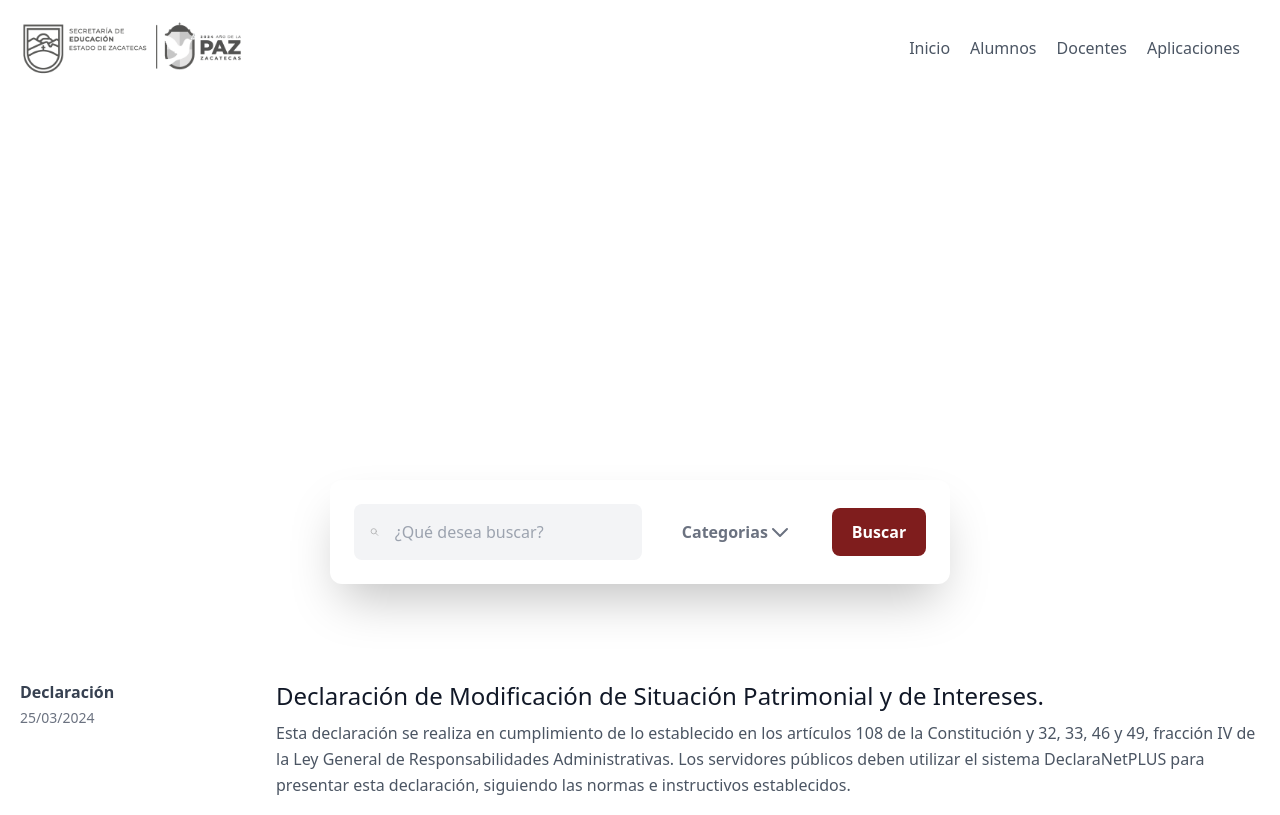
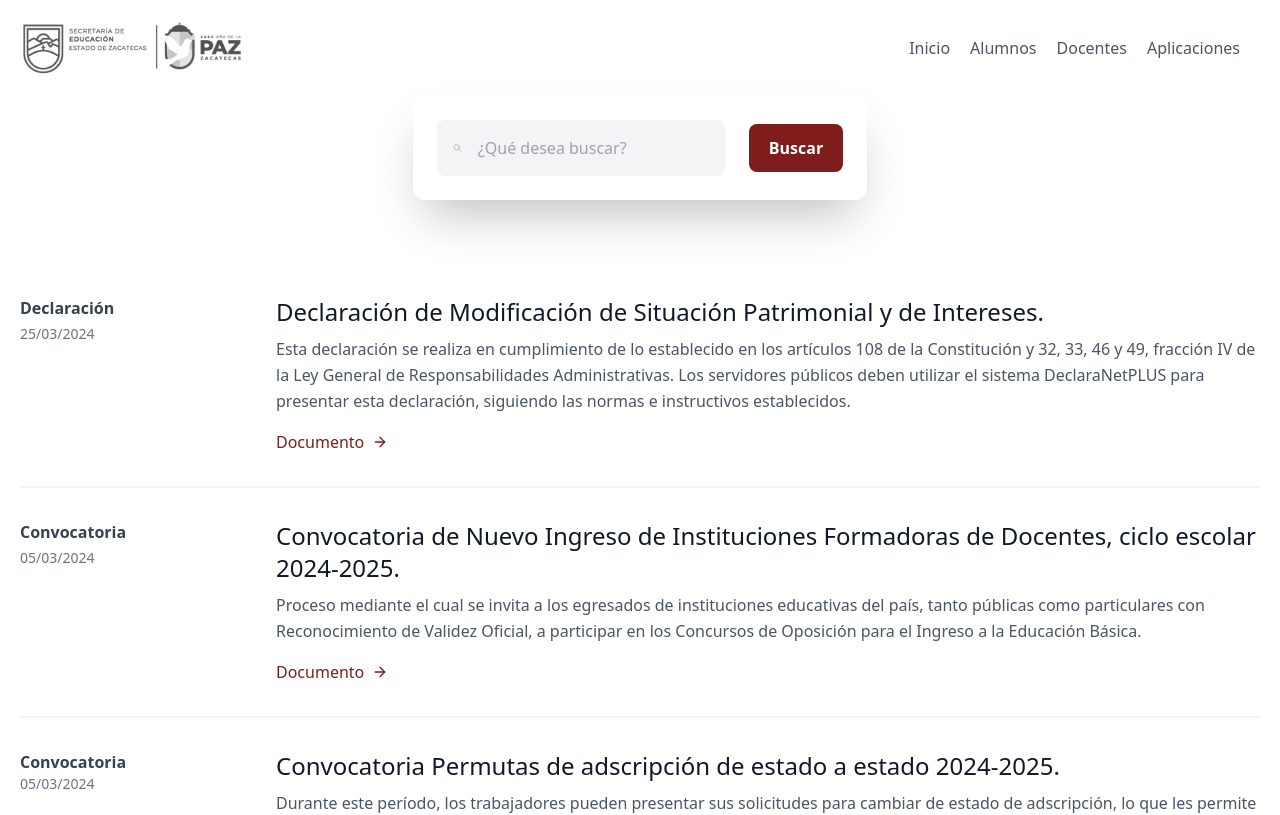
Before and after one commit to marmolejox/seduzac, an Angular app: page / in a window 1280 px wide. Shown: the top 815 px of the page. Built offline with nearby package versions, Linux system fonts and the light colour scheme.

Commit message:
bug a cursor pointer

```diff
--- a/src/app/footer/footer.component.html
+++ b/src/app/footer/footer.component.html
@@ -11,7 +11,7 @@
                 <h2 class="title-font font-medium text-gray-900 tracking-widest text-sm mb-3">
                     Transparencia
                 </h2>
-                <nav class="list-none mb-10">
+                <nav class="list-none mb-10 hover:cursor-pointer">
                     <li>
                         <a class="text-gray-600 hover:text-gray-800">Avisos de privacidad</a>
                     </li>
@@ -24,7 +24,7 @@
                 <h2 class="title-font font-medium text-gray-900 tracking-widest text-sm mb-3">
                     Admisiones
                 </h2>
-                <nav class="list-none mb-10">
+                <nav class="list-none mb-10 hover:cursor-pointer">
                     <li>
                         <a class="text-gray-600 hover:text-gray-800">Preinscripciones</a>
                     </li>
@@ -40,7 +40,7 @@
                 <h2 class="title-font font-medium text-gray-900 tracking-widest text-sm mb-3">
                     Alumnos
                 </h2>
-                <nav class="list-none mb-10">
+                <nav class="list-none mb-10 hover:cursor-pointer">
                     <li>
                         <a class="text-gray-600 hover:text-gray-800">Calificaciones y certificados</a>
                     </li>
@@ -62,7 +62,7 @@
                 <h2 class="title-font font-medium text-gray-900 tracking-widest text-sm mb-3">
                     Administrativo
                 </h2>
-                <nav class="list-none mb-10">
+                <nav class="list-none mb-10 hover:cursor-pointer">
                     <li>
                         <a class="text-gray-600 hover:text-gray-800">Control de asistencia e incidencias</a>
                     </li>
--- a/src/app/home/home.component.html
+++ b/src/app/home/home.component.html
@@ -1,42 +1,3 @@
-<!-- Sección de Slider -->
-
-
-
-<div id="animation-carousel" class="relative w-full" data-carousel="static">
-    <!-- Carousel wrapper -->
-    <div class="relative h-56 overflow-hidden rounded-lg md:h-96">
-         <!-- Item 1 -->
-        <div class="hidden duration-200 ease-linear" data-carousel-item>
-            <img src="" class="absolute block w-full -translate-x-1/2 -translate-y-1/2 top-1/2 left-1/2" alt="...">
-        </div>
-        <!-- Item 2 -->
-        <div class="hidden duration-200 ease-linear" data-carousel-item>
-            <img src="" class="absolute block w-full -translate-x-1/2 -translate-y-1/2 top-1/2 left-1/2" alt="...">
-        </div>
-        <!-- Item 3 -->
-        <div class="hidden duration-200 ease-linear" data-carousel-item="active">
-            <img src="" class="absolute block w-full -translate-x-1/2 -translate-y-1/2 top-1/2 left-1/2" alt="...">
-        </div>
-    </div>
-    <!-- Slider controls -->
-    <button type="button" class="absolute top-0 start-0 z-30 flex items-center justify-center h-full px-4 cursor-pointer group focus:outline-none" data-carousel-prev>
-        <span class="inline-flex items-center justify-center w-10 h-10 rounded-full bg-white/30 dark:bg-gray-800/30 group-hover:bg-white/50 dark:group-hover:bg-gray-800/60 group-focus:ring-4 group-focus:ring-white dark:group-focus:ring-gray-800/70 group-focus:outline-none">
-            <svg class="w-4 h-4 text-white dark:text-gray-800 rtl:rotate-180" aria-hidden="true" xmlns="http://www.w3.org/2000/svg" fill="none" viewBox="0 0 6 10">
-                <path stroke="currentColor" stroke-linecap="round" stroke-linejoin="round" stroke-width="2" d="M5 1 1 5l4 4"/>
-            </svg>
-            <span class="sr-only">Previous</span>
-        </span>
-    </button>
-    <button type="button" class="absolute top-0 end-0 z-30 flex items-center justify-center h-full px-4 cursor-pointer group focus:outline-none" data-carousel-next>
-        <span class="inline-flex items-center justify-center w-10 h-10 rounded-full bg-white/30 dark:bg-gray-800/30 group-hover:bg-white/50 dark:group-hover:bg-gray-800/60 group-focus:ring-4 group-focus:ring-white dark:group-focus:ring-gray-800/70 group-focus:outline-none">
-            <svg class="w-4 h-4 text-white dark:text-gray-800 rtl:rotate-180" aria-hidden="true" xmlns="http://www.w3.org/2000/svg" fill="none" viewBox="0 0 6 10">
-                <path stroke="currentColor" stroke-linecap="round" stroke-linejoin="round" stroke-width="2" d="m1 9 4-4-4-4"/>
-            </svg>
-            <span class="sr-only">Next</span>
-        </span>
-    </button>
-</div>
-
 <!-- Sección de Busquedad -->
 
 <div class="flex justify-center items-center px-20">
@@ -47,12 +8,6 @@
             <path stroke-linecap="round" stroke-linejoin="round" stroke-width="2" d="M21 21l-6-6m2-5a7 7 0 11-14 0 7 7 0 0114 0z" />
           </svg>
           <input class="bg-gray-100 outline-none" type="text" placeholder="¿Qué desea buscar?" />
-        </div>
-        <div class="flex py-3 px-4 rounded-lg text-gray-500 font-semibold cursor-pointer">
-          <span>Categorias</span>
-          <svg xmlns="http://www.w3.org/2000/svg" class="h-6 w-6" fill="none" viewBox="0 0 24 24" stroke="currentColor">
-            <path stroke-linecap="round" stroke-linejoin="round" stroke-width="2" d="M19 9l-7 7-7-7" />
-          </svg>
         </div>
         <div class="bg-red-900 py-3 px-5 text-white font-semibold rounded-lg hover:shadow-lg transition duration-3000 cursor-pointer">
           <span>Buscar</span>
```
